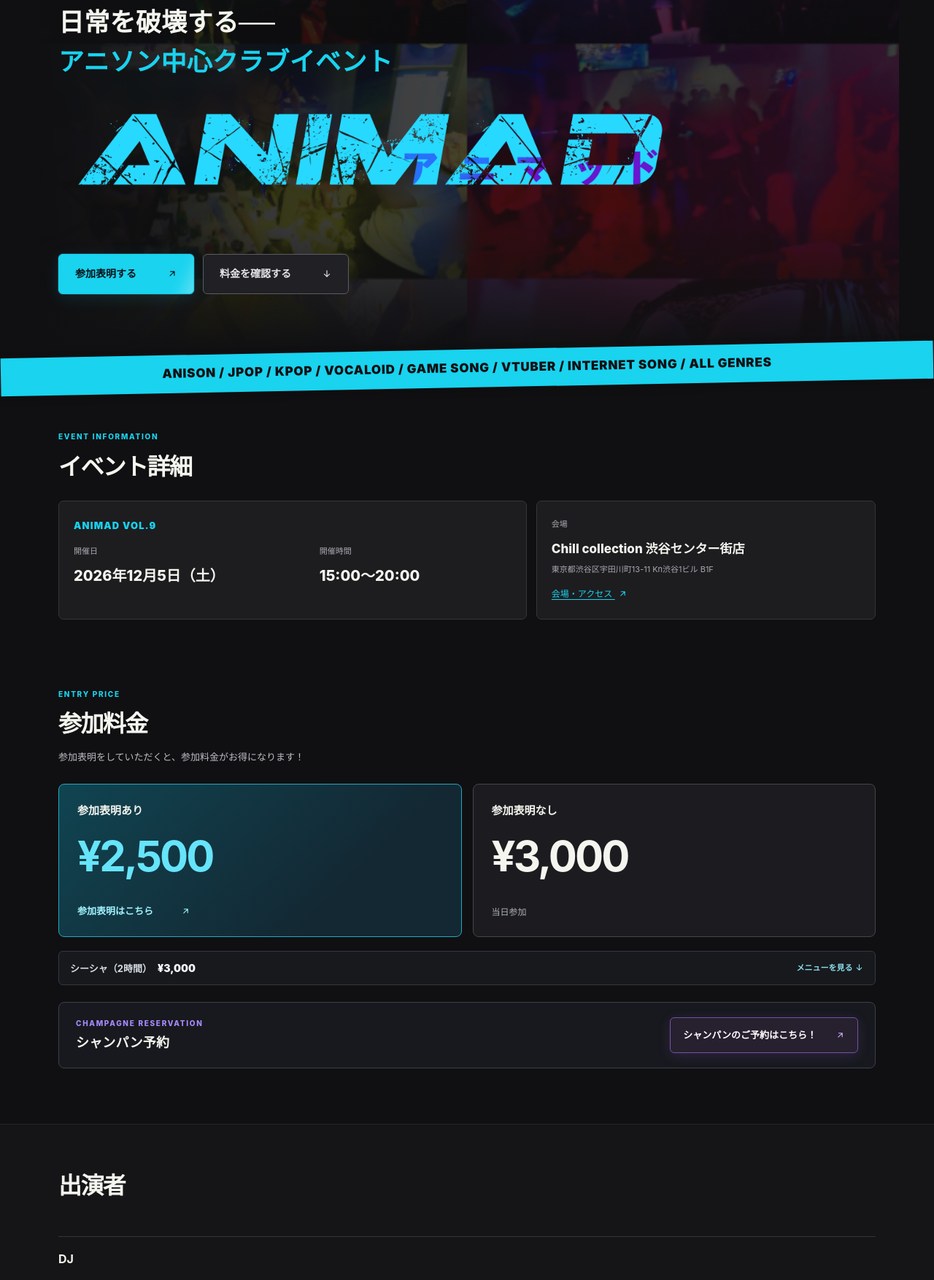
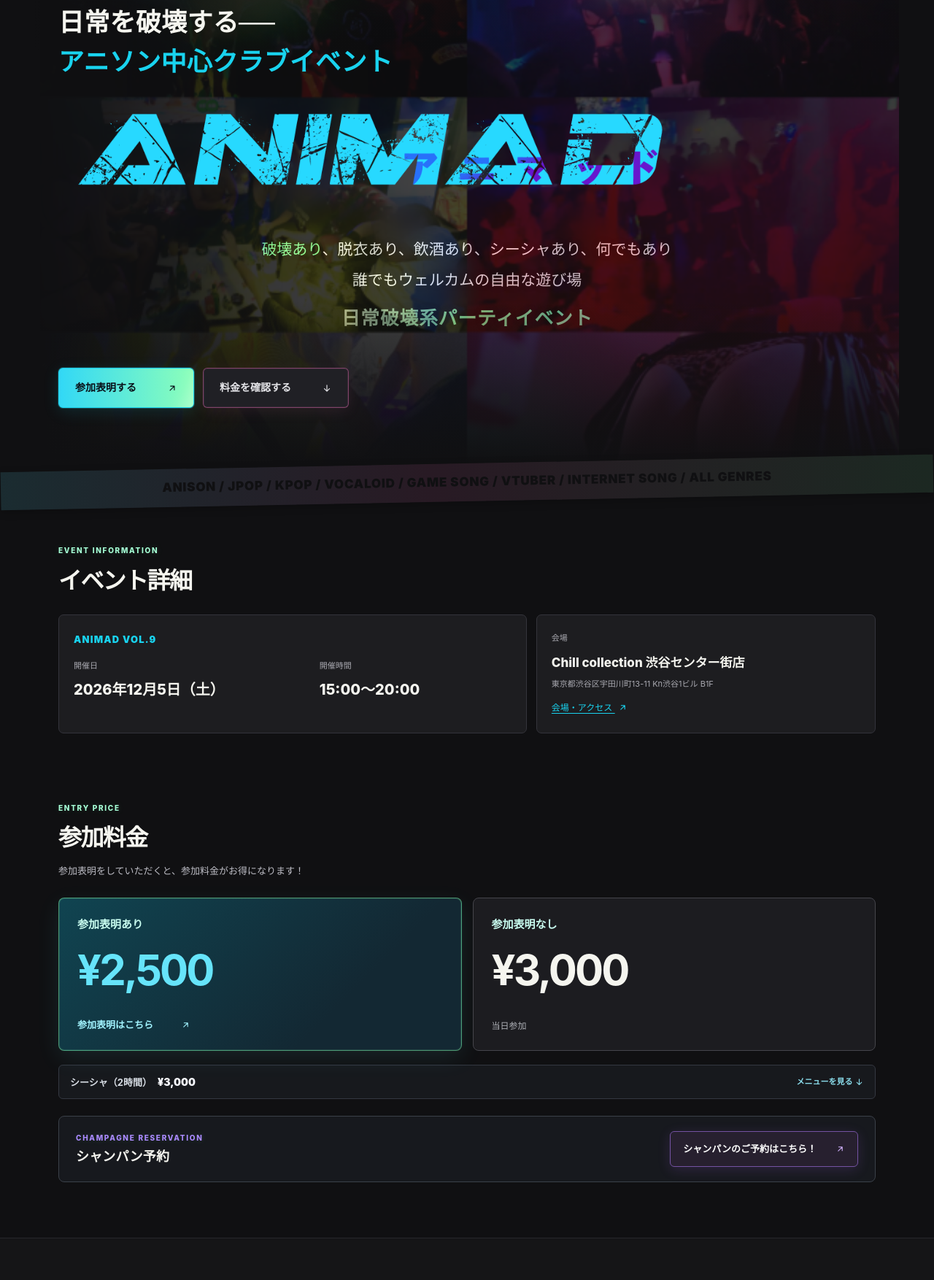
Before and after one commit to animad-official/animad-official.github.io, a plain HTML site: page pages/index.html in a window 1280 px wide. Shown: the part 137-1891 px from the top of the page at 73% size. Drawn offline with Linux system fonts and the light colour scheme.

Commit message:
Add files via upload

```diff
--- a/pages/index.html
+++ b/pages/index.html
@@ -200,12 +200,37 @@
 @media(max-width:720px) {
   .hero::before { opacity:.20; }
 }
+
+
+/* ANIMAD-SITE-POP-20261106: add playful copy and pop accents while preserving the neon base. */
+.hero-copy{max-width:860px;margin:18px auto 0;text-align:center;font-size:clamp(15px,1.65vw,21px);line-height:1.9;color:#f5f7fb;text-shadow:0 0 10px rgba(0,0,0,.22)}
+.hero-copy .copy-line{display:block}
+.hero-copy .copy-line + .copy-line{margin-top:2px}
+.hero-copy .copy-acid{color:#86ffad}
+.hero-copy .copy-pink{color:#ff72c4}
+.hero-copy .copy-lead{display:block;margin-top:8px;font-size:clamp(18px,2vw,28px);font-weight:900;letter-spacing:.04em;background:linear-gradient(90deg,#ff62bd 0%,#86ffad 52%,#62e7ff 100%);-webkit-background-clip:text;background-clip:text;color:transparent}
+.closing-copy{padding-top:10px;padding-bottom:14px;text-align:center}
+.closing-copy .closing-line{display:inline-block;padding:12px 18px;border-radius:999px;background:linear-gradient(90deg,rgba(134,255,173,.16),rgba(255,114,196,.18));border:1px solid rgba(132,236,255,.28);box-shadow:0 0 0 1px rgba(255,255,255,.03),0 8px 28px rgba(83,223,244,.10);font-size:clamp(18px,2.1vw,30px);font-weight:900;letter-spacing:.08em;color:#f7fbff}
+.site-header nav a:hover,.site-header nav a:focus-visible{color:#ff8fd1}
+.genre-ticker{background:linear-gradient(90deg,rgba(98,231,255,.13) 0%,rgba(255,114,196,.10) 46%,rgba(134,255,173,.10) 100%)}
+.section-tag{color:#a6ffd6;text-shadow:0 0 10px rgba(134,255,173,.15)}
+.hero-main-action{background:linear-gradient(90deg,#32d8f6 0%,#8dffb9 100%);color:#091018}
+.hero-main-action .an-arrow{color:inherit}
+.hero-sub-action{border-color:rgba(255,114,196,.42);box-shadow:0 0 0 1px rgba(255,114,196,.10) inset,0 5px 20px rgba(255,114,196,.08)}
+.hero-sub-action:hover,.hero-sub-action:focus-visible{border-color:rgba(255,143,209,.8);background:rgba(255,114,196,.08)}
+.entry-price-card.featured{border-color:rgba(134,255,173,.5);box-shadow:0 0 0 1px rgba(134,255,173,.12) inset,0 10px 32px rgba(98,231,255,.09)}
+.entry-price-card .price-label{color:#c9fdf0}
+.lineup-role{color:#ff8fd1}
+.lineup-grid.confirmed .artist-art{border-color:rgba(104,232,255,.52);box-shadow:0 0 0 1px rgba(255,114,196,.06)}
+.footer .brand{display:inline-block}
+@media(max-width:720px){.hero-copy{margin-top:14px;font-size:14px;line-height:1.75}.hero-copy .copy-lead{margin-top:7px;font-size:clamp(17px,5.6vw,22px)}.closing-copy{padding-top:0;padding-bottom:10px}.closing-copy .closing-line{font-size:16px;letter-spacing:.05em;padding:11px 14px}}
+
 </style>
 </head>
 <body><a class="skip" href="#main">本文へスキップ</a>
 <header class="site-header wrap"><nav aria-label="メインナビゲーション"><a href="#details">イベント詳細</a><a href="#price">料金</a><a href="#lineup">出演者</a><a class="nav-menu-link" href="#menu">シーシャメニュー</a><a class="nav-join" href="./rsvp.html">参加表明 <svg class="an-arrow an-arrow-up-right" viewBox="0 0 24 24" width="16" height="16" fill="none" stroke="currentColor" stroke-width="2" stroke-linecap="round" stroke-linejoin="round" aria-hidden="true" focusable="false"><path d="M7 17 17 7 M8 7h9v9"/></svg></a></nav></header>
 <main id="main">
-<section aria-labelledby="hero-title" class="hero wrap"><p class="hero-kicker">日常を破壊する──<br/><span>アニソン中心クラブイベント</span></p><h1 id="hero-title"><img alt="ANIMAD アニマッド" class="hero-logo" height="232" src="./assets/animad-logo.png" width="1024"/></h1>
+<section aria-labelledby="hero-title" class="hero wrap"><p class="hero-kicker">日常を破壊する──<br/><span>アニソン中心クラブイベント</span></p><h1 id="hero-title"><img alt="ANIMAD アニマッド" class="hero-logo" height="232" src="./assets/animad-logo.png" width="1024"/></h1><div class="hero-copy" aria-label="イベントコンセプト"><span class="copy-line"><span class="copy-acid">破壊あり</span>、脱衣あり、飲酒あり、シーシャあり、何でもあり</span><span class="copy-line">誰でもウェルカムの自由な遊び場</span><strong class="copy-lead">日常破壊系パーティイベント</strong></div>
 <div aria-label="イベントへ参加する" class="hero-action-row">
 <a class="hero-main-action" href="./rsvp.html">参加表明する <svg class="an-arrow an-arrow-up-right" viewBox="0 0 24 24" width="16" height="16" fill="none" stroke="currentColor" stroke-width="2" stroke-linecap="round" stroke-linejoin="round" aria-hidden="true" focusable="false"><path d="M7 17 17 7 M8 7h9v9"/></svg></a>
 <a class="hero-sub-action" href="#price">料金を確認する <svg class="an-arrow an-arrow-down" viewBox="0 0 24 24" width="16" height="16" fill="none" stroke="currentColor" stroke-width="2" stroke-linecap="round" stroke-linejoin="round" aria-hidden="true" focusable="false"><path d="M12 5v14 M6 13l6 6 6-6"/></svg></a>
@@ -272,11 +297,12 @@
 </div>
 <p class="menu-note">※ シーシャ・飲酒は20歳以上の方に限ります。</p>
 </section>
-<section aria-labelledby="rules-title" class="wrap section event-rules" id="rules"><h2 id="rules-title">注意事項</h2><ul><li>コスプレ / 露出 / 珍装 / ドカ飲み大歓迎！<br/>セクハラや暴力は絶対ダメ！</li><li>更衣室のご用意はございません。お手数ですが、お手洗いでのお着換えが可能なものでご来店くださいませ！</li><li>身分証明書を持参してください。</li><li>飲み物、食べ物のお持ち込みはご遠慮ください。</li><li>貴重品は完全自己管理とさせていただきます。</li><li>飲酒量は自分が楽しめる範囲に留めましょう。</li><li>オタ芸大歓迎！ぶつからないよう、周りに気をつけて楽しんでください！</li><li>DJブース越しの乾杯は絶対NG！<br/>シーシャ台等を含め、店舗機材を破損させた場合、修理費を請求させて頂きます。</li><li>お酒・シーシャの提供は20歳以上の方に限ります。</li></ul></section><section aria-labelledby="join-title" class="join-section" id="join"><div class="wrap section"><h2 id="join-title">参加表明</h2><a class="hero-main-action" href="./rsvp.html" style="display:inline-flex;align-items:center;gap:1rem;min-height:60px;padding:15px 26px;border-radius:9px;text-decoration:none;background:#16cce9;color:#071018;font-weight:900">参加表明・参加者一覧 <svg class="an-arrow an-arrow-up-right" viewBox="0 0 24 24" width="16" height="16" fill="none" stroke="currentColor" stroke-width="2" stroke-linecap="round" stroke-linejoin="round" aria-hidden="true" focusable="false"><path d="M7 17 17 7 M8 7h9v9"/></svg></a></div></section>
+<section aria-labelledby="rules-title" class="wrap section event-rules" id="rules"><h2 id="rules-title">注意事項</h2><ul><li>コスプレ / 露出 / 珍装 / ドカ飲み大歓迎！<br/>セクハラや暴力は絶対ダメ！</li><li>更衣室のご用意はございません。お手数ですが、お手洗いでのお着換えが可能なものでご来店くださいませ！</li><li>身分証明書を持参してください。</li><li>飲み物、食べ物のお持ち込みはご遠慮ください。</li><li>貴重品は完全自己管理とさせていただきます。</li><li>飲酒量は自分が楽しめる範囲に留めましょう。</li><li>オタ芸大歓迎！ぶつからないよう、周りに気をつけて楽しんでください！</li><li>DJブース越しの乾杯は絶対NG！<br/>シーシャ台等を含め、店舗機材を破損させた場合、修理費を請求させて頂きます。</li><li>お酒・シーシャの提供は20歳以上の方に限ります。</li></ul></section><section aria-labelledby="join-title" class="join-section" id="join"><div class="wrap section"><h2 id="join-title">参加表明</h2><a class="hero-main-action" href="./rsvp.html" style="display:inline-flex;align-items:center;gap:1rem;min-height:60px;padding:15px 26px;border-radius:9px;text-decoration:none;background:linear-gradient(90deg,#32d8f6 0%,#8dffb9 100%);color:#071018;font-weight:900">参加表明・参加者一覧 <svg class="an-arrow an-arrow-up-right" viewBox="0 0 24 24" width="16" height="16" fill="none" stroke="currentColor" stroke-width="2" stroke-linecap="round" stroke-linejoin="round" aria-hidden="true" focusable="false"><path d="M7 17 17 7 M8 7h9v9"/></svg></a></div></section>
 <dialog aria-label="メニュー画像の拡大表示" class="menu-lightbox" id="menu-lightbox">
 <div class="lightbox-head"><p id="lightbox-caption"></p><button aria-label="画像を閉じる" class="lightbox-close" type="button">閉じる ×</button></div>
 <div class="lightbox-content"><img alt="拡大したメニュー画像" id="lightbox-image"/></div>
 </dialog>
+<section class="wrap closing-copy" aria-label="イベントメッセージ"><p class="closing-line">日常を破壊して、MADな夜を</p></section>
 </main>
 <footer class="wrap footer"><a aria-label="ANIMAD トップ" class="brand" href="#"><img alt="ANIMAD アニマッド" height="232" src="./assets/animad-logo.png" width="1024"/></a></footer>
 <noscript><p class="noscript-note">参加表明ページの利用にはJavaScriptが必要です。</p></noscript>
```
